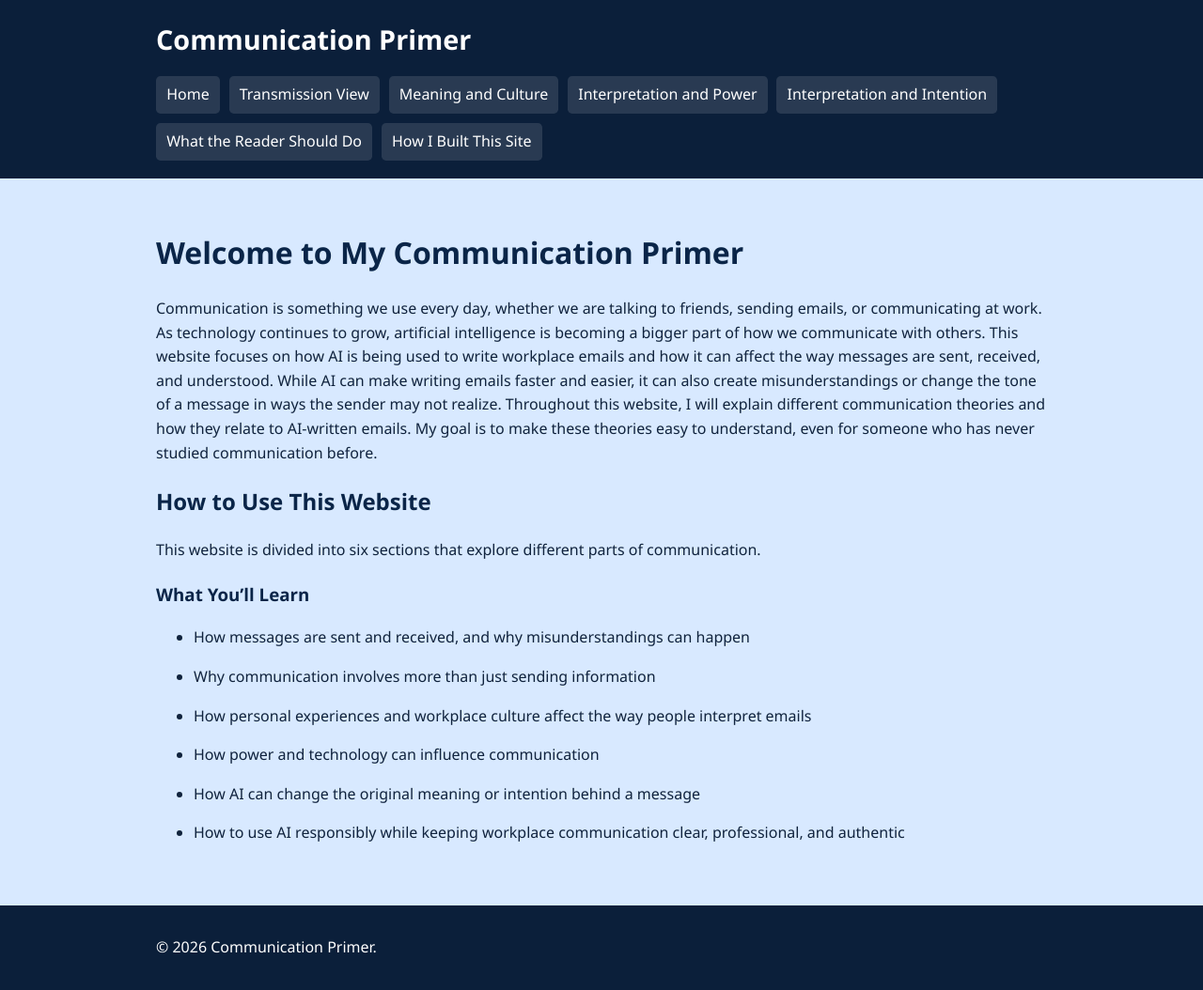
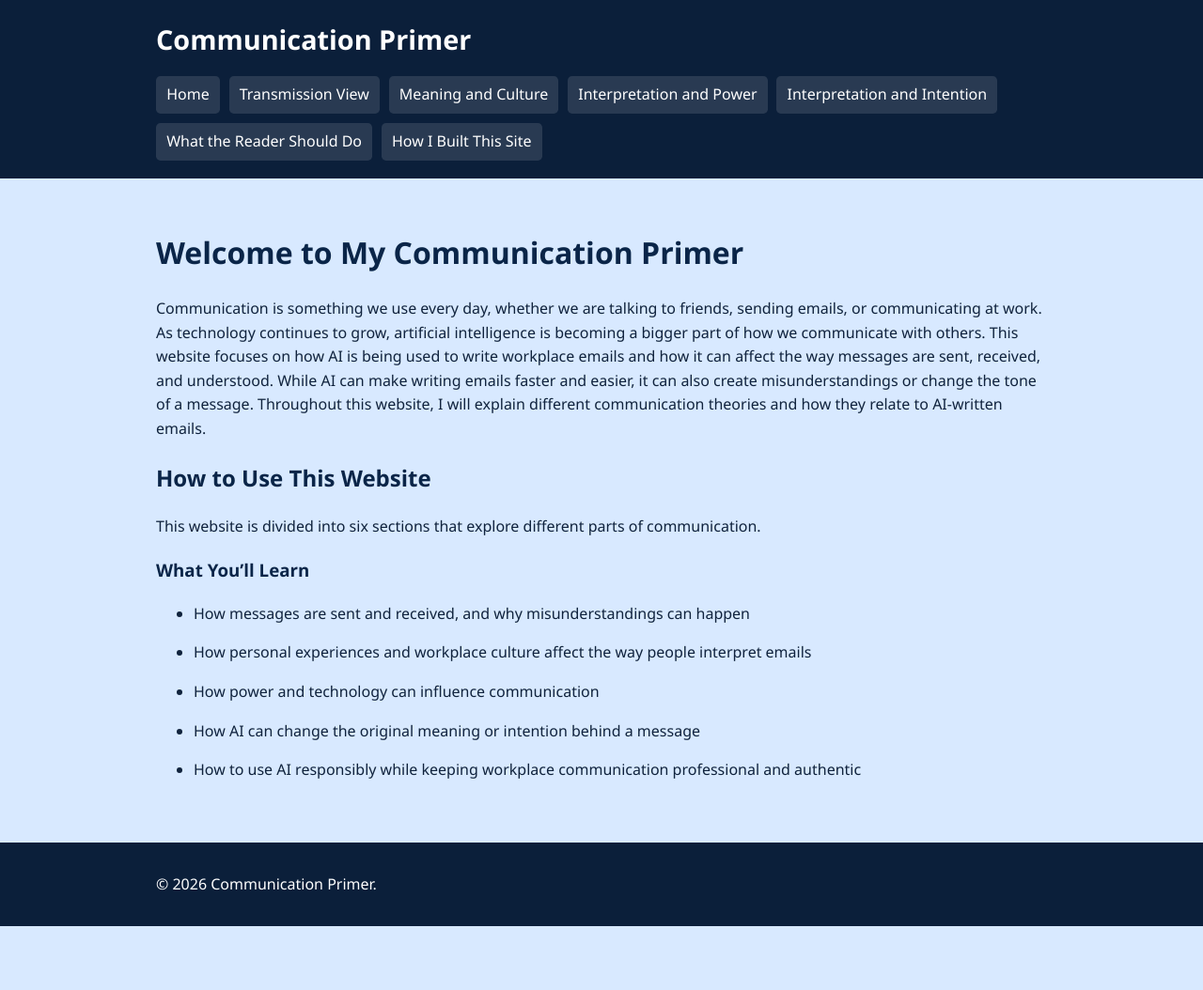
Before and after one commit to nevahall/comm-primer, a Jekyll site: the page built from index.md, in a window 1280 px wide. Shown: the whole page at 94% size. Built offline with Jekyll 4.4.1, drawn with Linux system fonts in a browser that asks for light colours; after the commit the page ends 986 px from its top, so only the background shows below that.

Commit message:
Refine communication primer content for clarity
Removed redundant phrases and streamlined content for clarity.

```diff
--- a/index.md
+++ b/index.md
@@ -6,8 +6,8 @@ title: Home
 # Welcome to My Communication Primer
 
 Communication is something we use every day, whether we are talking to friends, sending emails, or communicating at work. As technology continues to grow, artificial intelligence is becoming a bigger part of how we communicate with others.
-This website focuses on how AI is being used to write workplace emails and how it can affect the way messages are sent, received, and understood. While AI can make writing emails faster and easier, it can also create misunderstandings or change the tone of a message in ways the sender may not realize.
-Throughout this website, I will explain different communication theories and how they relate to AI-written emails. My goal is to make these theories easy to understand, even for someone who has never studied communication before.
+This website focuses on how AI is being used to write workplace emails and how it can affect the way messages are sent, received, and understood. While AI can make writing emails faster and easier, it can also create misunderstandings or change the tone of a message.
+Throughout this website, I will explain different communication theories and how they relate to AI-written emails.
 
 ## How to Use This Website
 
@@ -17,12 +17,10 @@ This website is divided into six sections that explore different parts of commun
 
 * How messages are sent and received, and why misunderstandings can happen
 
-* Why communication involves more than just sending information
-
 * How personal experiences and workplace culture affect the way people interpret emails
 
 * How power and technology can influence communication
 
 * How AI can change the original meaning or intention behind a message
 
-* How to use AI responsibly while keeping workplace communication clear, professional, and authentic
+* How to use AI responsibly while keeping workplace communication professional and authentic
```
